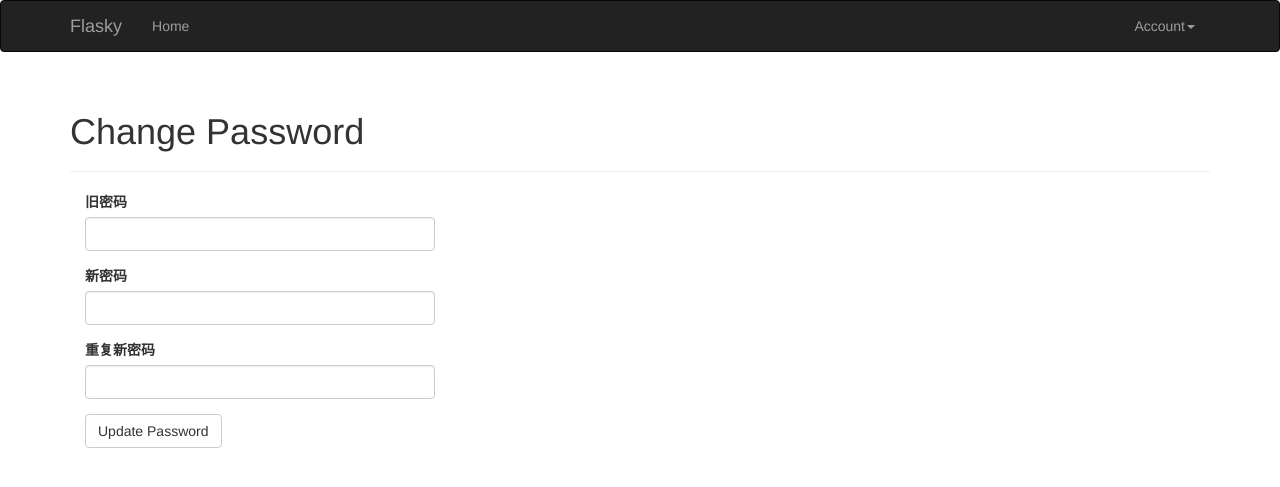
After one commit to linwenjunid/flasky, a Flask app: page /auth/change_password in a window 1280 px wide. The commit adds this page. Shown: the top 487 px of the page. Run offline with Flask 2, Linux system fonts and the light colour scheme; a user stored in the database is signed in; tables that the repository leaves empty hold one stand-in row (values such as "Sample post"); parts of the project's set-up code (start-up, migrations or seed data) failed here and were passed over; some libraries are stand-ins or nearby versions.

Commit message:
change_password

```diff
--- a/app/auth/forms.py
+++ b/app/auth/forms.py
@@ -1,32 +1,32 @@
 from flask_wtf import FlaskForm
 from wtforms import StringField,SubmitField,PasswordField,BooleanField
-from wtforms.validators import Required,Length,Email,Regexp,EqualTo
+from wtforms.validators import DataRequired,Length,Email,Regexp,EqualTo
 from wtforms import ValidationError
 from ..models import User
 
 class LoginForm(FlaskForm):
-    email=StringField('Email',validators=[Required(),Length(1,64),Email()])
+    email=StringField('Email',validators=[DataRequired(),Length(1,64),Email()])
 
-    password=PasswordField('Password',validators=[Required()])
+    password=PasswordField('Password',validators=[DataRequired()])
 
     remember_me=BooleanField('Keep me logged in')
 
     submit = SubmitField('Log In')
 
 class RegistrationForm(FlaskForm):
-    email=StringField('Email',validators=[Required(),Length(1,64),Email()])
+    email=StringField('Email',validators=[DataRequired(),Length(1,64),Email()])
 
     username=StringField('Username',
-                         validators=[Required(),
+                         validators=[DataRequired(),
                                      Length(1,64),
                                      Regexp('^[A-Za-z\u4E00-\u9FA5][A-Za-z0-9\u4E00-\u9FA5_.]*$',0,'Usernames must have only letters,numbers,dots or underscores')])
 
     password=PasswordField('Password',
-                           validators=[Required(),
+                           validators=[DataRequired(),
                                        EqualTo('password2',message='Passwords must match.')])
 
     password2=PasswordField('Confirm password',
-                           validators=[Required()])
+                           validators=[DataRequired()])
 
     submit = SubmitField('Register')
 
@@ -37,3 +37,13 @@ class RegistrationForm(FlaskForm):
     def validate_username(self,field):
         if User.query.filter_by(username=field.data).first():
             raise ValidationError('Username already in use.')
+
+class ChangePasswordForm(FlaskForm):
+
+    old_password = PasswordField('旧密码', validators=[DataRequired()])
+
+    password = PasswordField('新密码', validators=[DataRequired(), EqualTo('password2', message='新密码两次输入不一致。')])
+
+    password2 = PasswordField('重复新密码',validators=[DataRequired()])
+
+    submit = SubmitField('Update Password')
--- a/app/auth/views.py
+++ b/app/auth/views.py
@@ -1,7 +1,7 @@
 from flask import render_template,redirect,request,url_for,flash
 from . import auth
 from ..models import User
-from .forms import LoginForm,RegistrationForm
+from .forms import LoginForm,RegistrationForm,ChangePasswordForm
 from flask_login import login_user,login_required,logout_user,current_user
 from .. import db
 from ..email import send_email
@@ -75,3 +75,19 @@ def resend_confirmation():
     send_email(current_user.email,'Confirm Your Account','auth/email/confirm',user=current_user,token=token)
     flash('一封新的确认邮件已经发送到你的注册邮箱。')
     return  redirect(url_for('main.index'))
+
+
+@auth.route('/change_password',methods=['GET','POST'])
+@login_required
+def change_password():
+    form=ChangePasswordForm()
+    if form.validate_on_submit():
+        if current_user.verify_password(form.old_password.data):
+            current_user.password = form.password.data
+            db.session.add(current_user)
+            db.session.commit()
+            flash('密码已修改。')
+            return redirect(url_for('main.index'))
+        else:
+            flash('密码不正确。')
+    return render_template('auth/change_password.html',form=form)
--- /dev/null
+++ b/app/templates/auth/change_password.html
@@ -0,0 +1,12 @@
+{% extends "base.html" %}
+{% import "bootstrap/wtf.html" as wtf %}
+
+{% block title %}Flasky - Change Password{% endblock %}
+{% block page_content %}
+<div class="page-header">
+    <h1>Change Password</h1>
+</div>
+<div class="col-md-4">
+{{ wtf.quick_form(form) }}
+</div>
+{% endblock %}
--- a/app/templates/base.html
+++ b/app/templates/base.html
@@ -36,7 +36,7 @@
               <li class="dropdown">
                 <a href="#" class="dropdown-toggle" data-toggle="dropdown">Account<b class="caret"></b></a>
                 <ul class="dropdown-menu">
-                  <li><a href="">Change Password</a></li>
+                  <li><a href="{{ url_for('auth.change_password') }}">Change Password</a></li>
                   <li><a href="{{ url_for('auth.logout') }}">Log Out</a></li>
                 </ul>
               </li>
```
